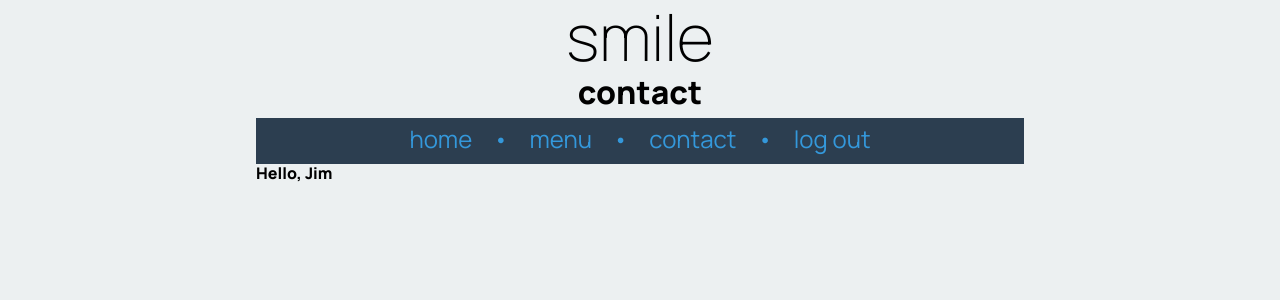
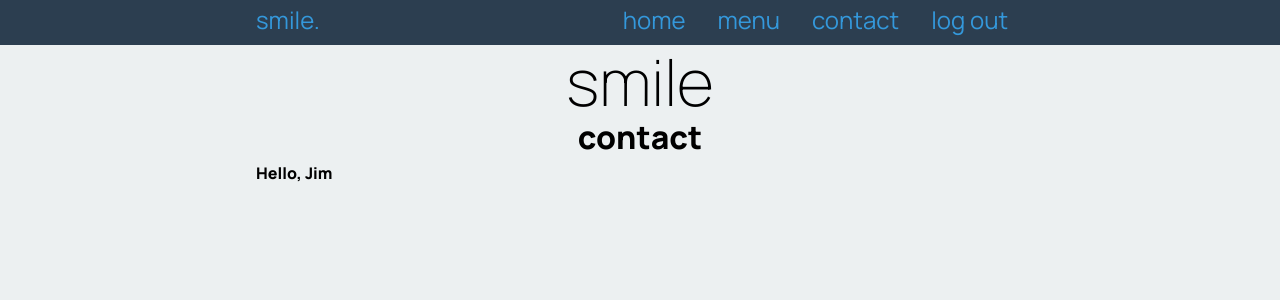
Before and after one commit to OliverSuperCoolAndVeryGoodSchoolAccount/stride, a Flask app: page /contact in a window 1280 px wide. Shown: the top 300 px of the page. Run offline with Flask 2, Linux system fonts and the light colour scheme; a user stored in the database is signed in.

Commit message:
Refactor navigation

```diff
--- a/templates/base.html
+++ b/templates/base.html
@@ -11,22 +11,22 @@
 </head>
 
 <body>
+<nav>
+    <div class="container">
+        <div class="navbar-brand">smile.</div>
+        <div class="navbar-links">
+            <a href="/">home</a><a href="/menu">menu</a><a href="/contact">contact</a>{% if logged_in %}<a
+                href="/logout">log
+            out</a>{% else %}<a href="/login">log in</a>{% endif %}
+        </div>
+    </div>
+</nav>
 <div class="container">
     <header>
         <h1>smile</h1>
         <h2>{% block pageheading %}{% endblock %}</h2>
     </header>
-    <nav>
-        <a href="/">home</a> &#8226;
-        <a href="/menu">menu</a> &#8226;
-        <a href="/contact">contact</a> &#8226;
-        {% if logged_in %}
-        <a href="/logout">log out</a>
-        {% else %}
-        <a href="/login">log in</a>
-        {% endif %}
 
-    </nav>
     <main>
         {% if logged_in %}
         <strong>Hello, {{ session.firstname }}</strong>
```
